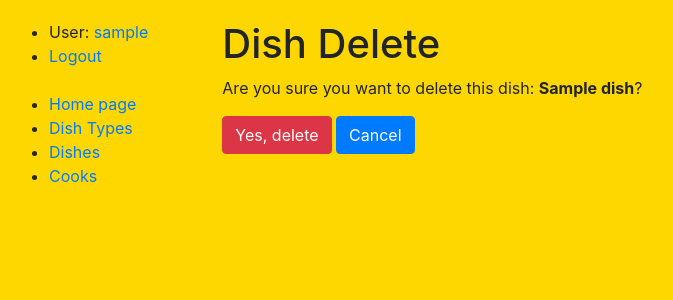
After one commit to me1nyk/restaurant-kitchen-service, a Django app: page /dishes/1/delete/ in a window 1280 px wide. The commit adds this page. Shown: the top 300 px of the page, without its empty margins (6-679 px from the left). Run offline with Django 4.2, Linux system fonts and the light colour scheme; a user stored in the database is signed in; tables that the repository leaves empty hold one stand-in row (values such as "Sample post").

Commit message:
Create dish confirm delete and update dish details

```diff
--- /dev/null
+++ b/templates/kitchen/dish_confirm_delete.html
@@ -0,0 +1,15 @@
+{% extends "base.html" %}
+
+{% block content %}
+
+  <h1>Dish Delete</h1>
+
+    <p>Are you sure you want to delete this dish: <strong>{{ dish }}</strong>?</p>
+
+    <form action="" method="POST">
+    {% csrf_token %}
+    <input type="submit" value="Yes, delete" class="btn btn-danger">
+    <a href="{% url 'kitchen:dish-list' %}" class="btn btn-primary">Cancel</a>
+</form>
+
+{% endblock content %}
```
Also changed, not shown: templates/kitchen/dish_detail.html (+6 -1 lines).
